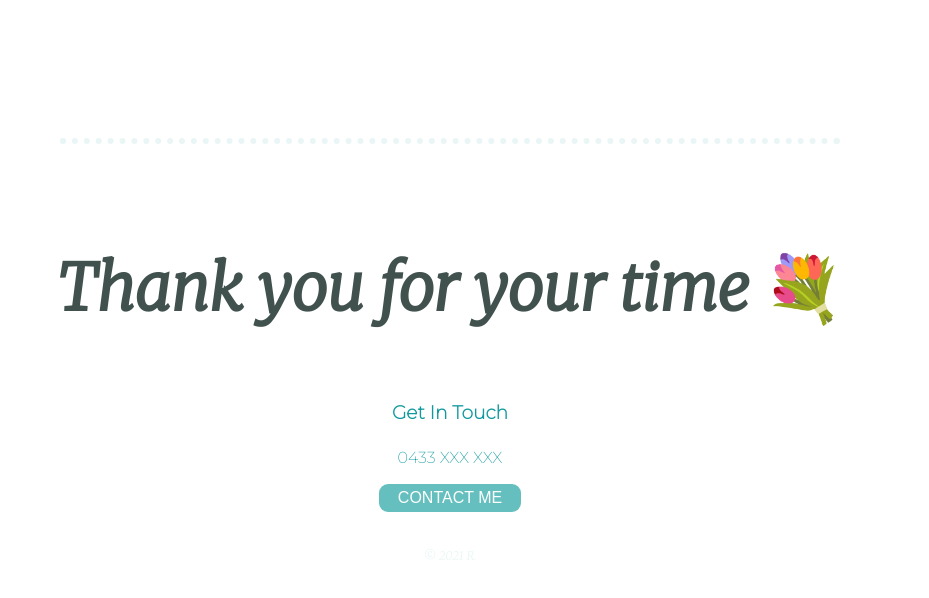
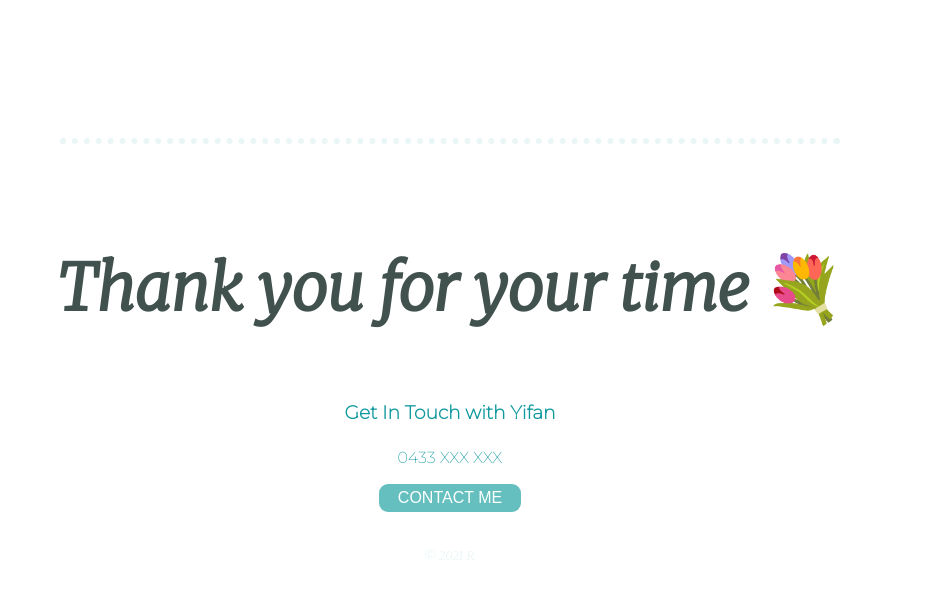
Before and after one commit to Ritaandcrocodile/b, a plain HTML site: page index.html in a window 1280 px wide. Shown: the part 4236-4834 px from the top of the page, without its empty margins (190-1119 px from the left). Drawn offline with Linux system fonts and the light colour scheme.

Commit message:
Update index.html

```diff
--- a/index.html
+++ b/index.html
@@ -59,7 +59,7 @@
   <hr>
   <div class=" contact-me">
     <h1>Thank you for your time 💐</h1><br>
-    <h3>Get In Touch</h3>
+    <h3>Get In Touch with Yifan</h3>
     <p class="contact-message">0433 XXX XXX</p>
     <a class="btn" href="mailto:wanollie@aol.com">CONTACT ME</a>
   </div>
```
